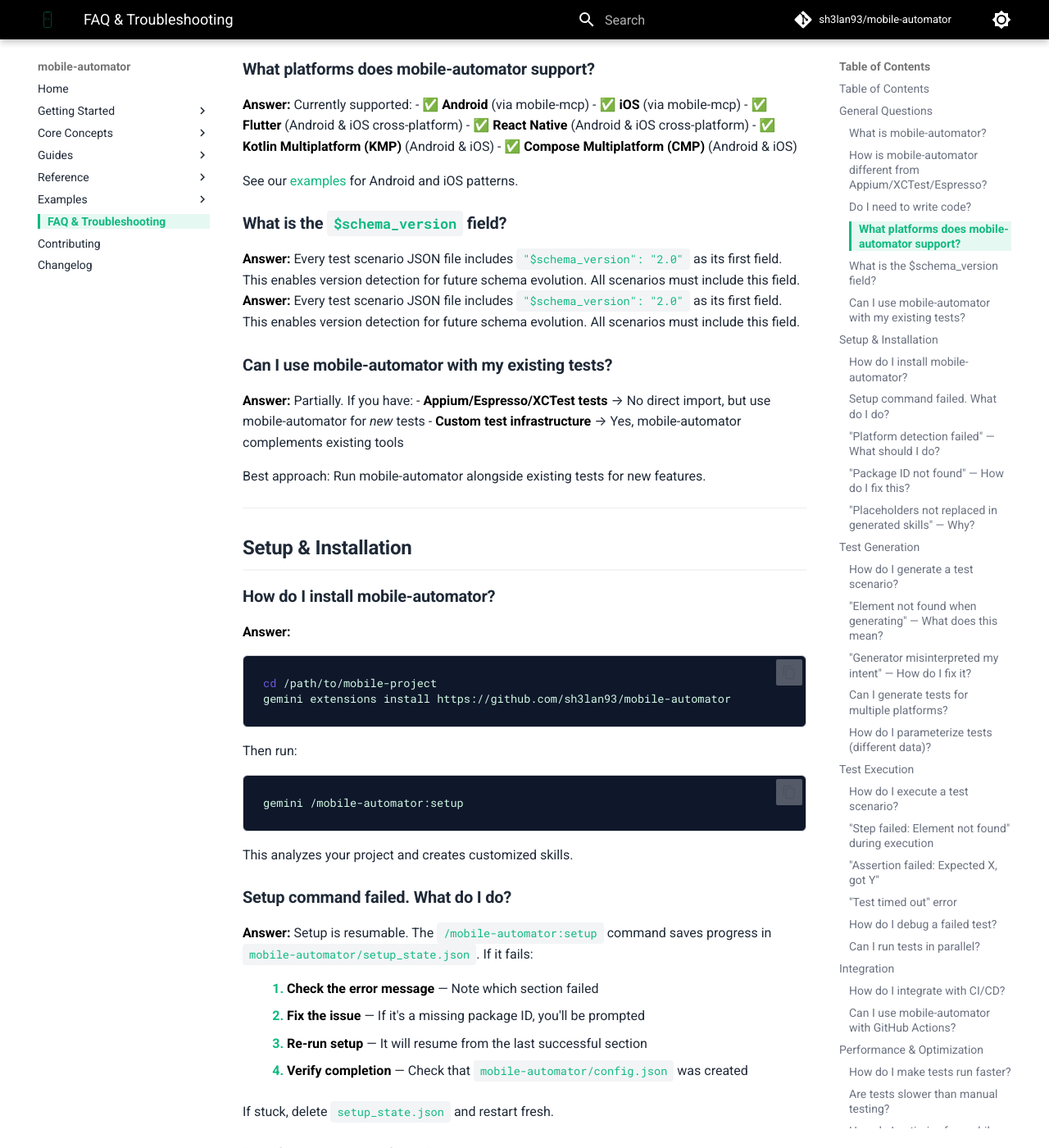
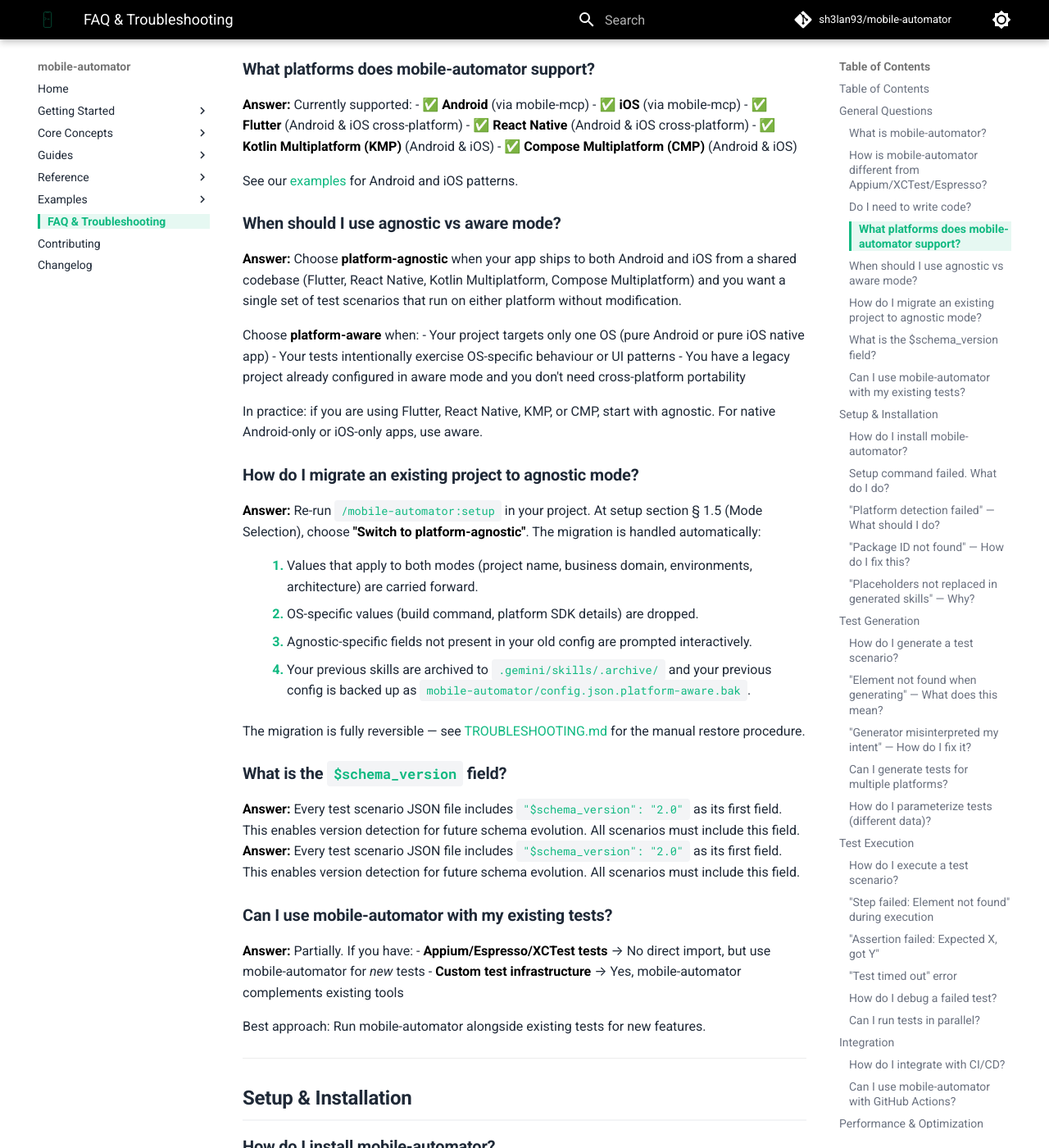
Before and after one commit to sh3lan93/mobile-automator, an MkDocs documentation site: the page built from docs/faq.md, in a window 1280 px wide and 1400 px high, scrolled down 1778 px. Shown: the whole window at 82% size. Built offline with MkDocs 1.6.1 and Material for MkDocs 9.7.7, drawn with Linux system fonts in a browser that asks for light colours; comment, search, counter and statistics services are not loaded.

Commit message:
docs: README/FAQ/TROUBLESHOOTING/CHANGELOG for v0.11.0
- README: add "Two Modes" section near the top with a quick-start
  example for platform-agnostic setup and a note on switching modes
- docs/faq.md: add two Q&A entries — when to choose agnostic vs aware,
  and how to migrate an existing project to agnostic mode
- TROUBLESHOOTING.md: add "Manual Restore from Archive" section with
  the documented mv recovery procedure for post-migration rollback
- CHANGELOG.md: add [0.11.0] — 2026-04-29 entry covering added,
  changed, and migration notes for platform-agnostic mode

Co-Authored-By: Claude Sonnet 4.6 <noreply@anthropic.com>

```diff
--- a/docs/faq.md
+++ b/docs/faq.md
@@ -65,6 +65,28 @@ Executed Automatically: Tap fields, type text, verify dashboard
 - ✅ **Compose Multiplatform (CMP)** (Android & iOS)
 
 See our [examples](examples/index.md) for Android and iOS patterns.
+
+### When should I use agnostic vs aware mode?
+
+**Answer:** Choose **platform-agnostic** when your app ships to both Android and iOS from a shared codebase (Flutter, React Native, Kotlin Multiplatform, Compose Multiplatform) and you want a single set of test scenarios that run on either platform without modification.
+
+Choose **platform-aware** when:
+- Your project targets only one OS (pure Android or pure iOS native app)
+- Your tests intentionally exercise OS-specific behaviour or UI patterns
+- You have a legacy project already configured in aware mode and you don't need cross-platform portability
+
+In practice: if you are using Flutter, React Native, KMP, or CMP, start with agnostic. For native Android-only or iOS-only apps, use aware.
+
+### How do I migrate an existing project to agnostic mode?
+
+**Answer:** Re-run `/mobile-automator:setup` in your project. At setup section § 1.5 (Mode Selection), choose **"Switch to platform-agnostic"**. The migration is handled automatically:
+
+1. Values that apply to both modes (project name, business domain, environments, architecture) are carried forward.
+2. OS-specific values (build command, platform SDK details) are dropped.
+3. Agnostic-specific fields not present in your old config are prompted interactively.
+4. Your previous skills are archived to `.gemini/skills/.archive/` and your previous config is backed up as `mobile-automator/config.json.platform-aware.bak`.
+
+The migration is fully reversible — see [TROUBLESHOOTING.md](../TROUBLESHOOTING.md) for the manual restore procedure.
 
 ### What is the `$schema_version` field?
 
```
Also changed, not shown: CHANGELOG.md (+24 -0 lines), README.md (+25 -0 lines), TROUBLESHOOTING.md (+25 -0 lines).
